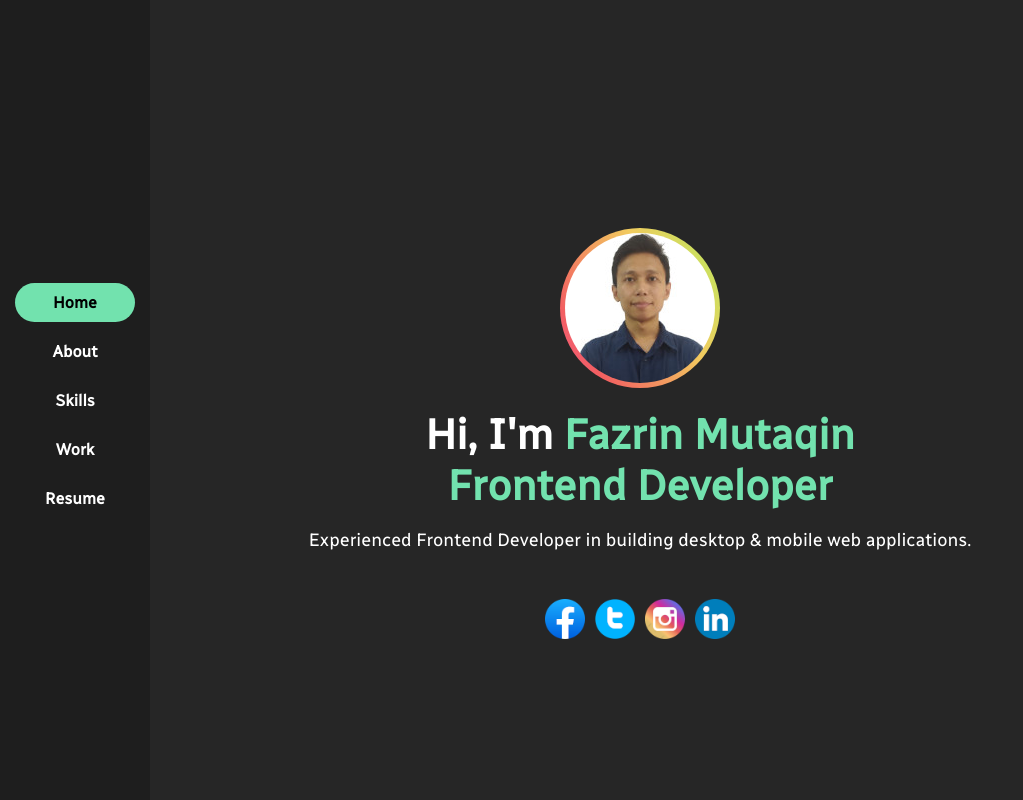
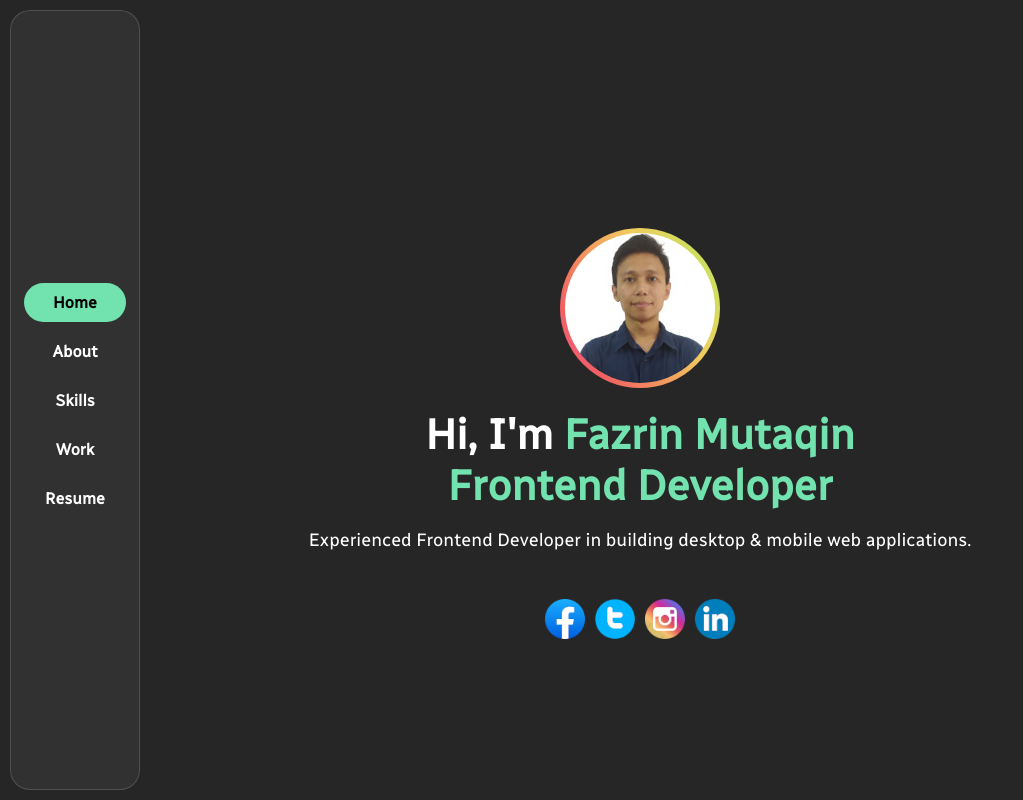
Before and after one commit to finzero/finzero.github.io, a Next.js app: page / in a window 1280 px wide. Shown: the whole page, without its empty margins (0-1023 px from the left). Built offline with nearby package versions, Linux system fonts and the light colour scheme.

Commit message:
Change Sidebar Style

```diff
--- a/components/ContentContainer.tsx
+++ b/components/ContentContainer.tsx
@@ -3,12 +3,15 @@ import styled from 'styled-components';
 const ContentContainer = styled.div`
   padding-left: 180px;
   width: 100%;
-  @media screen and (max-width: 768px) {
+  @media (max-width: 768px) {
     display: flex;
     flex-direction: column;
     justify-content: center;
     align-items: center;
     padding: 15px;
   }
+  @media (max-width: 428px) {
+    padding: 80px 15px;
+  }
 `;
 export default ContentContainer;
--- a/components/Title.tsx
+++ b/components/Title.tsx
@@ -5,11 +5,9 @@ const Title = styled.div`
   color: #72e2ae;
   font-size: 60px;
 
-  @media screen and (max-width: 768px) {
+  @media (max-width: 768px) {
     text-align: center;
-    .porto-title {
-      font-size: 30px;
-    }
+    font-size: 40px;
   }
 `;
 export default Title;
--- a/pages/layout/nav-sidebar.tsx
+++ b/pages/layout/nav-sidebar.tsx
@@ -15,19 +15,23 @@ const Sidebar = styled.div`
   position: fixed;
   top: 0;
   left: 0;
-  width: 150px;
-  background: rgb(0 0 0 / 20%);
-  height: 100vh;
+  margin: 10px;
+  width: calc(150px - 20px);
+  background: rgb(255 255 255 / 5%);
+  height: calc(100vh - 20px);
+  border-radius: 20px;
   display: flex;
   flex-direction: column;
   justify-content: center;
   align-items: center;
   z-index: 2;
+  border: 1px solid rgb(102 102 102 / 58%);
 
   @media screen and (max-width: 768px) {
     height: 60px;
-    width: 100vw;
-    background: #000;
+    width: calc(100vw - 20px);
+    margin: 10px;
+    border-bottom: 1px solid #666666;
   }
 `;
 
@@ -38,6 +42,14 @@ const SidebarMenu = styled.div`
     justify-content: space-between;
     width: 90%;
     align-items: center;
+  }
+
+  @media (max-width: 375px) {
+    font-size: 14px;
+  }
+
+  @media (max-width: 320px) {
+    font-size: 12px;
   }
 `;
 
--- a/pages/resume.tsx
+++ b/pages/resume.tsx
@@ -56,7 +56,7 @@ const RightContentTitle = styled.div`
   color: #002d7c;
   font-weight: 800;
   font-size: 18px;
-  padding: 5px 10px px;
+  padding: 10px 5px;
   border-bottom: 1px solid #000;
   margin-bottom: 10px;
 `;
```
